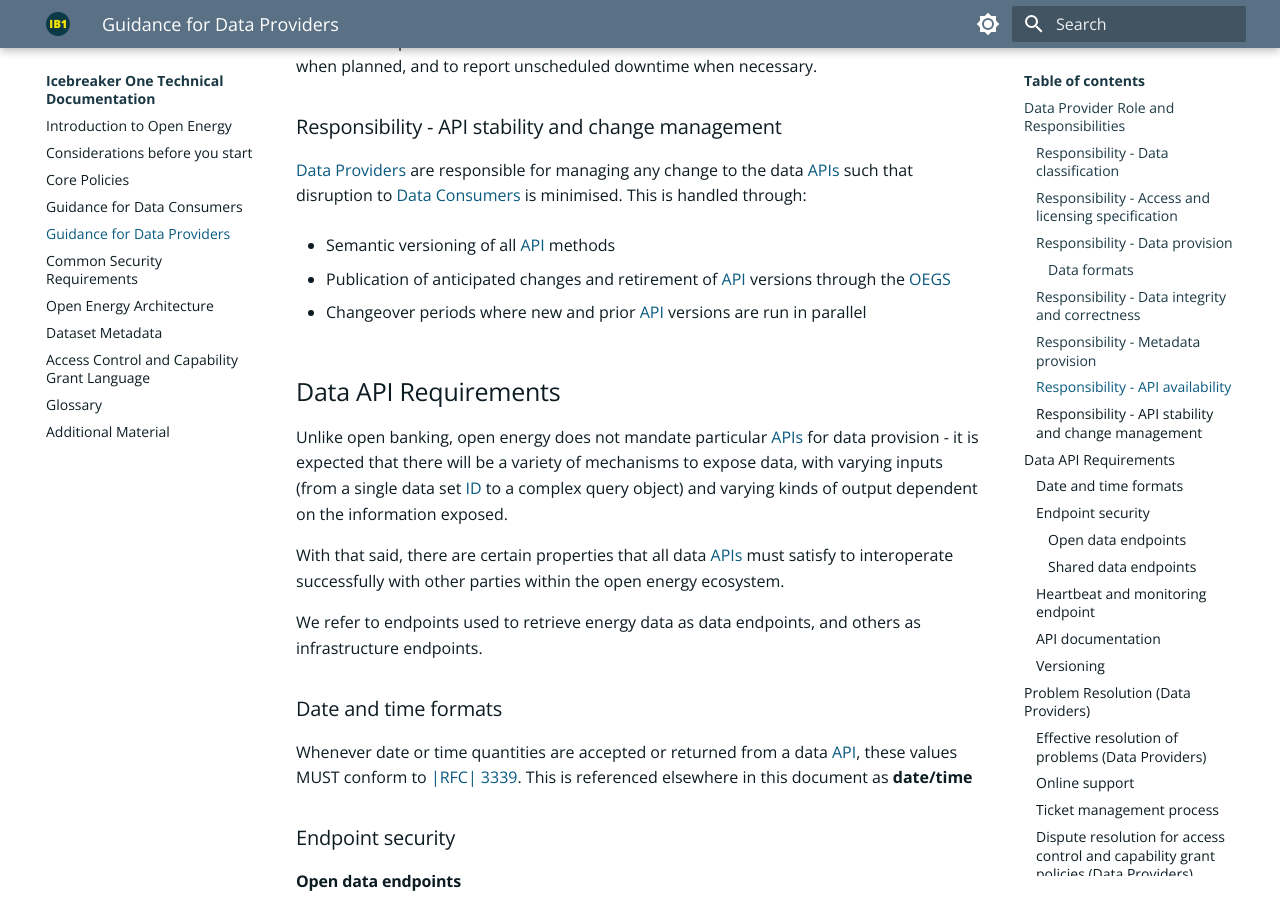
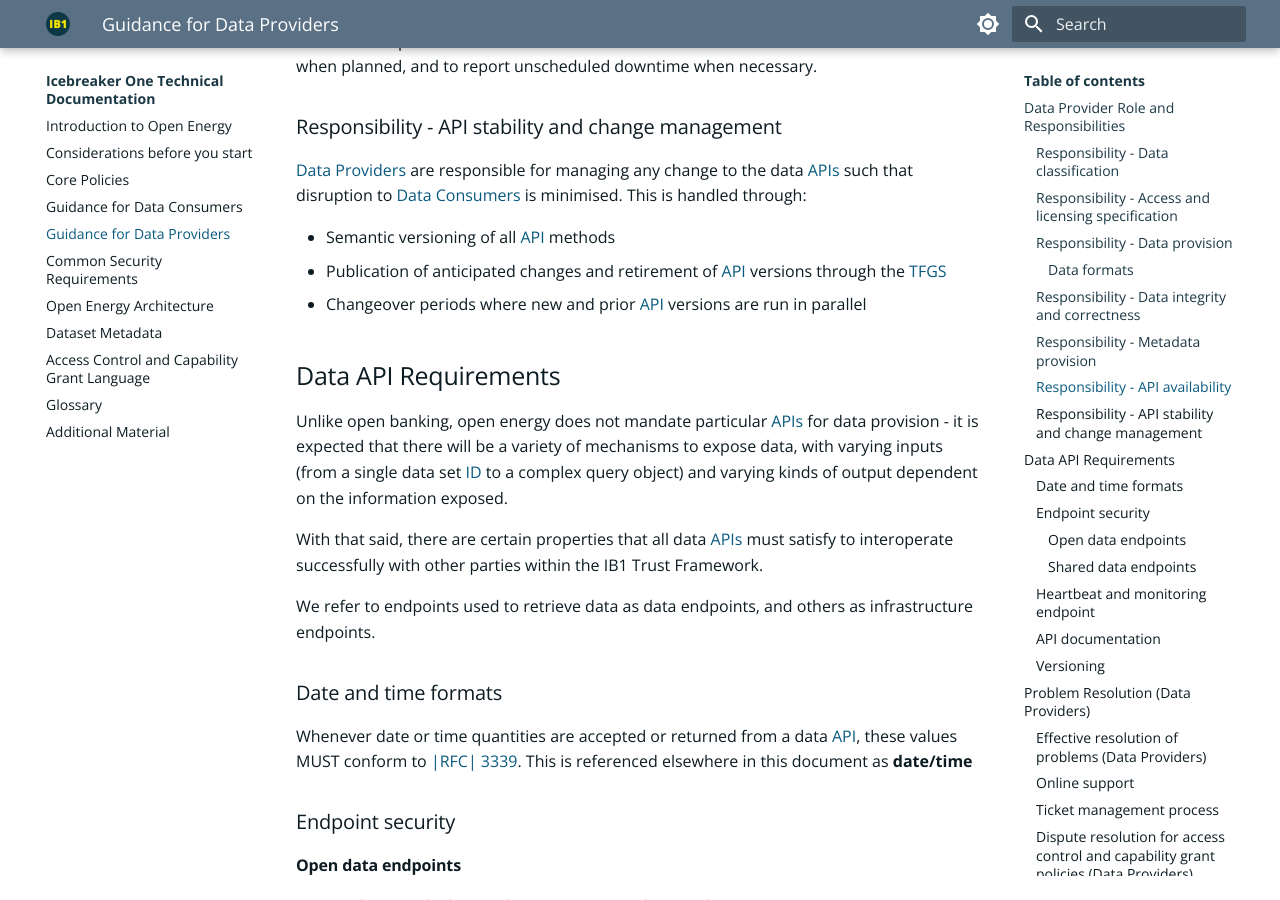
Before and after one commit to icebreakerone/ib1-technical-docs, an MkDocs documentation site: the page built from docs/ops_guidelines/data_provider_ops_guidelines.md, in a window 1280 px wide and 900 px high, scrolled down 2724 px. Built offline with MkDocs 1.6.1 and Material for MkDocs 9.7.7, drawn with Linux system fonts in a browser that asks for light colours; the version menu is left out.

Commit message:
docs/ops_guidelines/data_provider_ops_guidelines.md updated from https://stackedit.net/

```diff
--- a/docs/ops_guidelines/data_provider_ops_guidelines.md
+++ b/docs/ops_guidelines/data_provider_ops_guidelines.md
@@ -84,28 +84,19 @@ downtime when necessary.
 
 ### Responsibility - API stability and change management
 
-[Data Providers](../glossary.md#term-Data-Provider) are responsible for managing any change to the data [APIs](../glossary.md#term-Application-programming-interface) such that disruption to [Data Consumers](../glossary.md#term-Data-Consumer) is minimised. This is handled
-through:
-
+[Data Providers](../glossary.md#term-Data-Provider) are responsible for managing any change to the data [APIs](../glossary.md#term-Application-programming-interface) such that disruption to [Data Consumers](../glossary.md#term-Data-Consumer) is minimised. This is handled through:
 
 * Semantic versioning of all [API](../glossary.md#term-Application-programming-interface) methods
-
-
-* Publication of anticipated changes and retirement of [API](../glossary.md#term-Application-programming-interface) versions through the [OEGS](../glossary.md#term-Open-Energy-Governance-Service)
-
-
+* Publication of anticipated changes and retirement of [API](../glossary.md#term-Application-programming-interface) versions through the [TFGS](../glossary.md#term-Trust-Framework-Governance-Service)
 * Changeover periods where new and prior [API](../glossary.md#term-Application-programming-interface) versions are run in parallel
 
 ## Data API Requirements
 
-Unlike open banking, open energy does not mandate particular [APIs](../glossary.md#term-Application-programming-interface) for data provision - it is expected that there will
-be a variety of mechanisms to expose data, with varying inputs (from a single data set [ID](../glossary.md#term-Identification) to a complex query object)
-and varying kinds of output dependent on the information exposed.
+Unlike open banking, open energy does not mandate particular [APIs](../glossary.md#term-Application-programming-interface) for data provision - it is expected that there will be a variety of mechanisms to expose data, with varying inputs (from a single data set [ID](../glossary.md#term-Identification) to a complex query object) and varying kinds of output dependent on the information exposed.
 
-With that said, there are certain properties that all data [APIs](../glossary.md#term-Application-programming-interface) must satisfy to interoperate successfully with other
-parties within the open energy ecosystem.
+With that said, there are certain properties that all data [APIs](../glossary.md#term-Application-programming-interface) must satisfy to interoperate successfully with other parties within the IB1 Trust Framework.
 
-We refer to endpoints used to retrieve energy data as data endpoints, and others as infrastructure endpoints.
+We refer to endpoints used to retrieve data as data endpoints, and others as infrastructure endpoints.
 
 ### Date and time formats
 
```
Also changed, not shown: other parts of docs/ops_guidelines/data_provider_ops_guidelines.md (+1 -1 lines).
